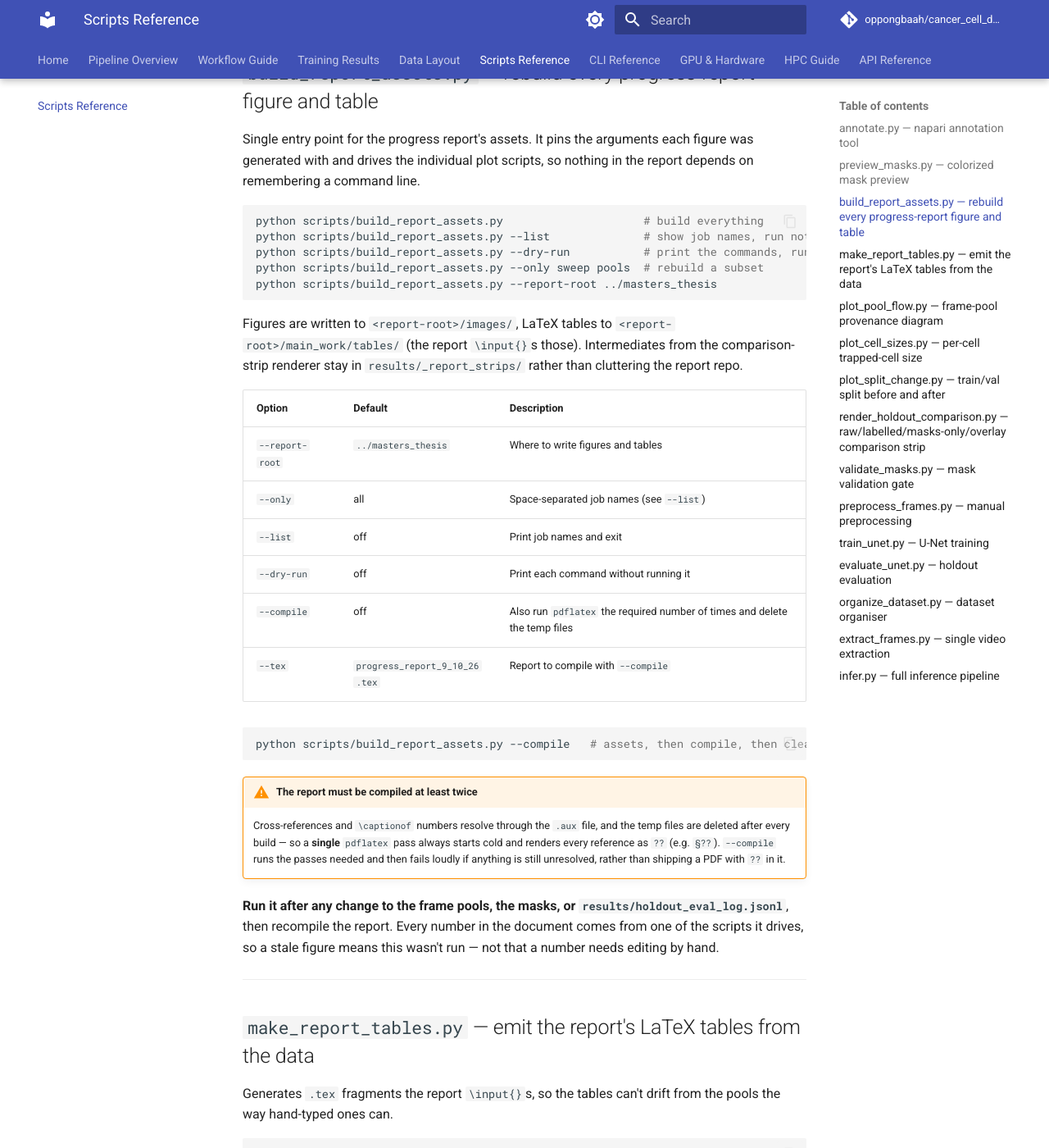
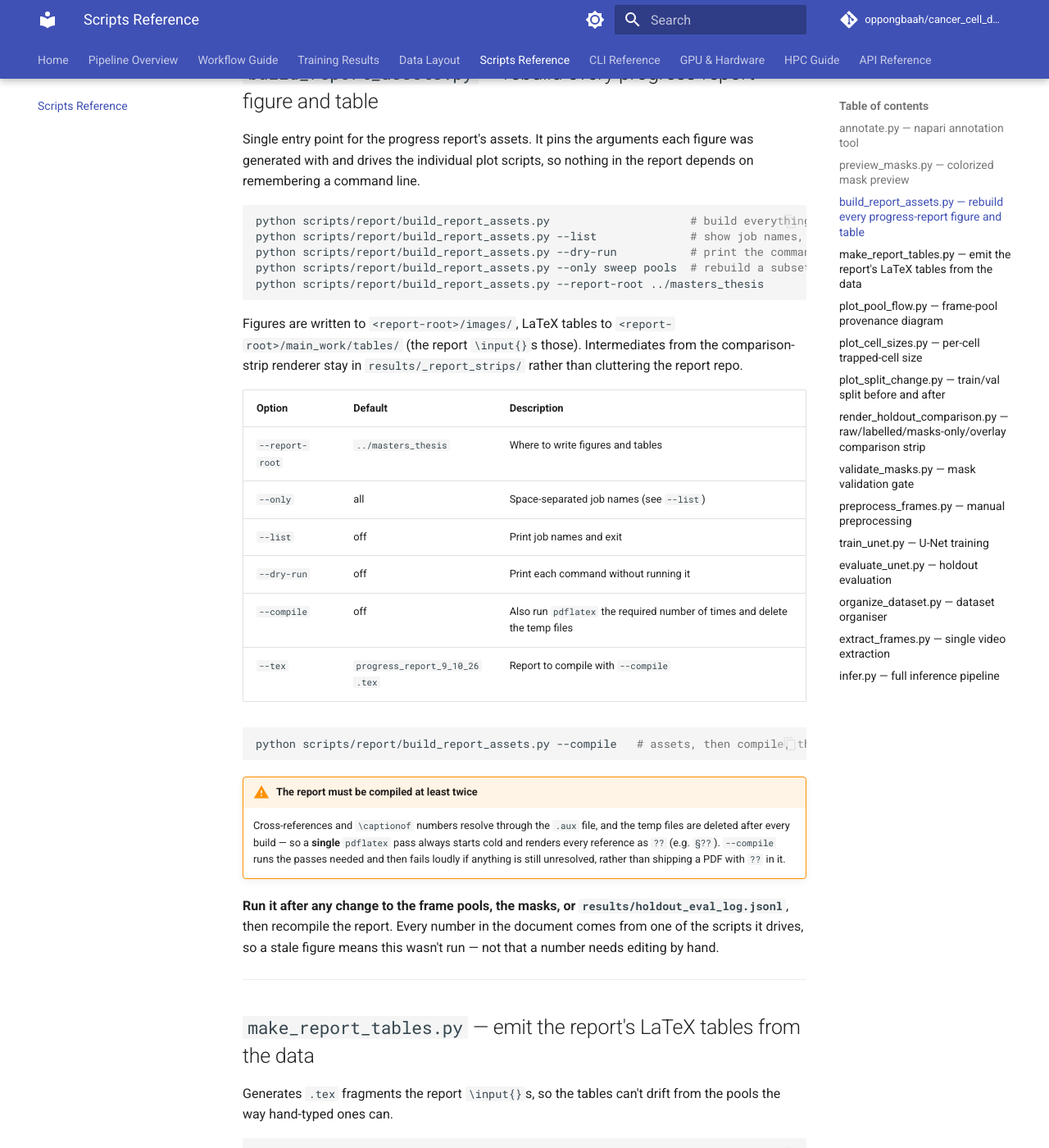
Before and after one commit to oppongbaah/cancer_cell_deformation, an MkDocs documentation site: the page built from docs/scripts.md, in a window 1280 px wide and 1400 px high, scrolled down 2416 px. Shown: the whole window at 82% size. Built offline with MkDocs 1.6.1 and Material for MkDocs 9.7.7, drawn with Linux system fonts in a browser that asks for light colours; comment, search, counter and statistics services are not loaded; some of the changed text lies outside the part shown.

````diff
--- a/docs/scripts.md
+++ b/docs/scripts.md
@@ -66,11 +66,11 @@ python scripts/preview_masks.py --limit 10
 Single entry point for the progress report's assets. It pins the arguments each figure was generated with and drives the individual plot scripts, so nothing in the report depends on remembering a command line.
 
 ```bash
-python scripts/build_report_assets.py                     # build everything
-python scripts/build_report_assets.py --list              # show job names, run nothing
-python scripts/build_report_assets.py --dry-run           # print the commands, run nothing
-python scripts/build_report_assets.py --only sweep pools  # rebuild a subset
-python scripts/build_report_assets.py --report-root ../masters_thesis
+python scripts/report/build_report_assets.py                     # build everything
+python scripts/report/build_report_assets.py --list              # show job names, run nothing
+python scripts/report/build_report_assets.py --dry-run           # print the commands, run nothing
+python scripts/report/build_report_assets.py --only sweep pools  # rebuild a subset
+python scripts/report/build_report_assets.py --report-root ../masters_thesis
 ```
 
 Figures are written to `<report-root>/images/`, LaTeX tables to `<report-root>/main_work/tables/` (the report `\input{}`s those). Intermediates from the comparison-strip renderer stay in `results/_report_strips/` rather than cluttering the report repo.
@@ -85,7 +85,7 @@ Figures are written to `<report-root>/images/`, LaTeX tables to `<report-root>/m
 | `--tex` | `progress_report_9_10_26.tex` | Report to compile with `--compile` |
 
 ```bash
-python scripts/build_report_assets.py --compile   # assets, then compile, then clean up
+python scripts/report/build_report_assets.py --compile   # assets, then compile, then clean up
 ```
 
 !!! warning "The report must be compiled at least twice"
@@ -100,8 +100,8 @@ python scripts/build_report_assets.py --compile   # assets, then compile, then c
 Generates `.tex` fragments the report `\input{}`s, so the tables can't drift from the pools the way hand-typed ones can.
 
 ```bash
-python scripts/make_report_tables.py percell --output ../masters_thesis/main_work/tables/percell.tex
-python scripts/make_report_tables.py headline --output ../masters_thesis/main_work/tables/headline.tex \
+python scripts/report/make_report_tables.py percell --output ../masters_thesis/main_work/tables/percell.tex
+python scripts/report/make_report_tables.py headline --output ../masters_thesis/main_work/tables/headline.tex \
     --run multiclass_experiment_256_bf64_base_cos="No augmentation (noise only)" \
     --run multiclass_experiment_256_bf64_scale_cos="Scale augmentation" \
     --baseline multiclass_experiment_256_bf64_base_cos \
@@ -117,7 +117,7 @@ python scripts/make_report_tables.py headline --output ../masters_thesis/main_wo
 Replaces a pool-summary table: shows which cells go where, that `01_annotate_pool` is *drawn from* `03_mask_factory` at different frame indices, and where the evaluation firewall sits. All counts are read off disk.
 
 ```bash
-python scripts/plot_pool_flow.py --output results/pool_flow.png
+python scripts/report/plot_pool_flow.py --output results/pool_flow.png
 ```
 
 ---
@@ -127,7 +127,7 @@ python scripts/plot_pool_flow.py --output results/pool_flow.png
 Measures mean label-1 area per cell from the annotation masks and plots every cell on one axis, with the training range as a band. Makes "the development cells are smaller than the training cells" checkable rather than asserted.
 
 ```bash
-python scripts/plot_cell_sizes.py --output results/cell_sizes.png
+python scripts/report/plot_cell_sizes.py --output results/cell_sizes.png
 ```
 
 ---
@@ -137,7 +137,7 @@ python scripts/plot_cell_sizes.py --output results/cell_sizes.png
 Two stacked bars showing the training pool growing by reclaiming an unused test split. **Counts are arguments, not derived** — the old split is historical and not reproducible from disk — and are printed on every run.
 
 ```bash
-python scripts/plot_split_change.py --before 293 78 54 --after 371 54 0
+python scripts/report/plot_split_change.py --before 293 78 54 --after 371 54 0
 ```
 
 ---
@@ -147,11 +147,11 @@ python scripts/plot_split_change.py --before 293 78 54 --after 371 54 0
 Renders the four-figure holdout comparison used in the thesis progress reports: N evenly-spaced frames from one holdout cell, shown as (1) raw unannotated frames, (2) the multiclass ground-truth annotation (via `preview_masks.py`'s own `_colorize()`, not a re-drawn approximation), (3) ground truth vs. U-Net prediction on a black background (mask-only), and (4) the same comparison overlaid on the original frame. All four share one auto-computed crop window and panel size, so the cell renders at the same scale in every figure. Every panel carries its own frame index in a label band above the image, so a figure printed in a report can be traced back to the exact files on disk — pass `--no-frame-labels` for bare panels.
 
 ```bash
-python scripts/render_holdout_comparison.py \
+python scripts/report/render_holdout_comparison.py \
     --pool 02_unet_holdout --cell high_cell9 \
     --checkpoint checkpoints/multiclass_experiment_256_bf32_reg2_cos/unet_best.pt
 
-python scripts/render_holdout_comparison.py \
+python scripts/report/render_holdout_comparison.py \
     --pool 02_unet_holdout --cell low_cell6 \
     --checkpoint checkpoints/multiclass_experiment_256/unet_best.pt --base-features 64
 ```
````
Also changed, not shown: configs/postswap/README.md (added, +60 -0 lines), docs/training.md (+2 -2 lines), scripts/report/README.md (added, +52 -0 lines), 6 other files.
